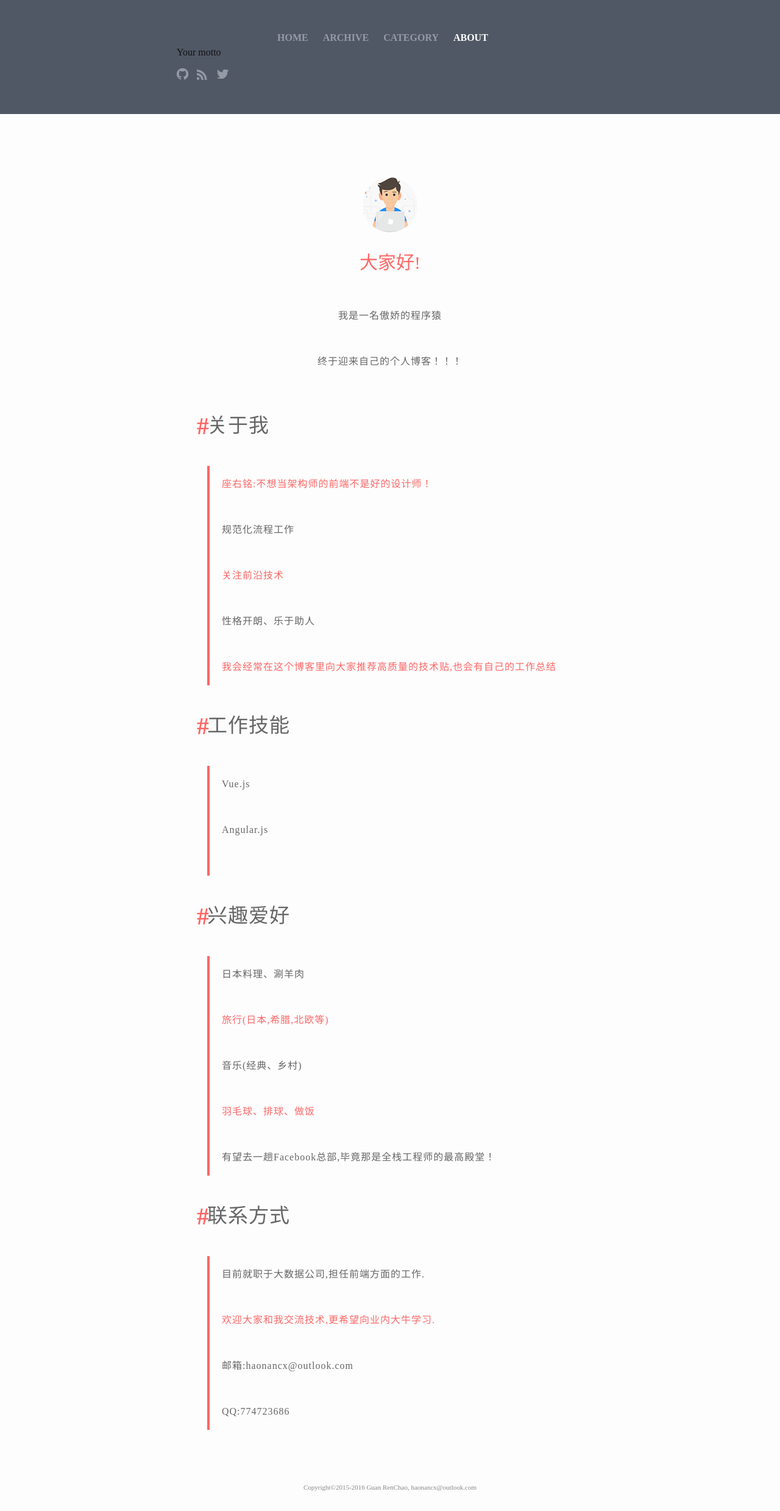
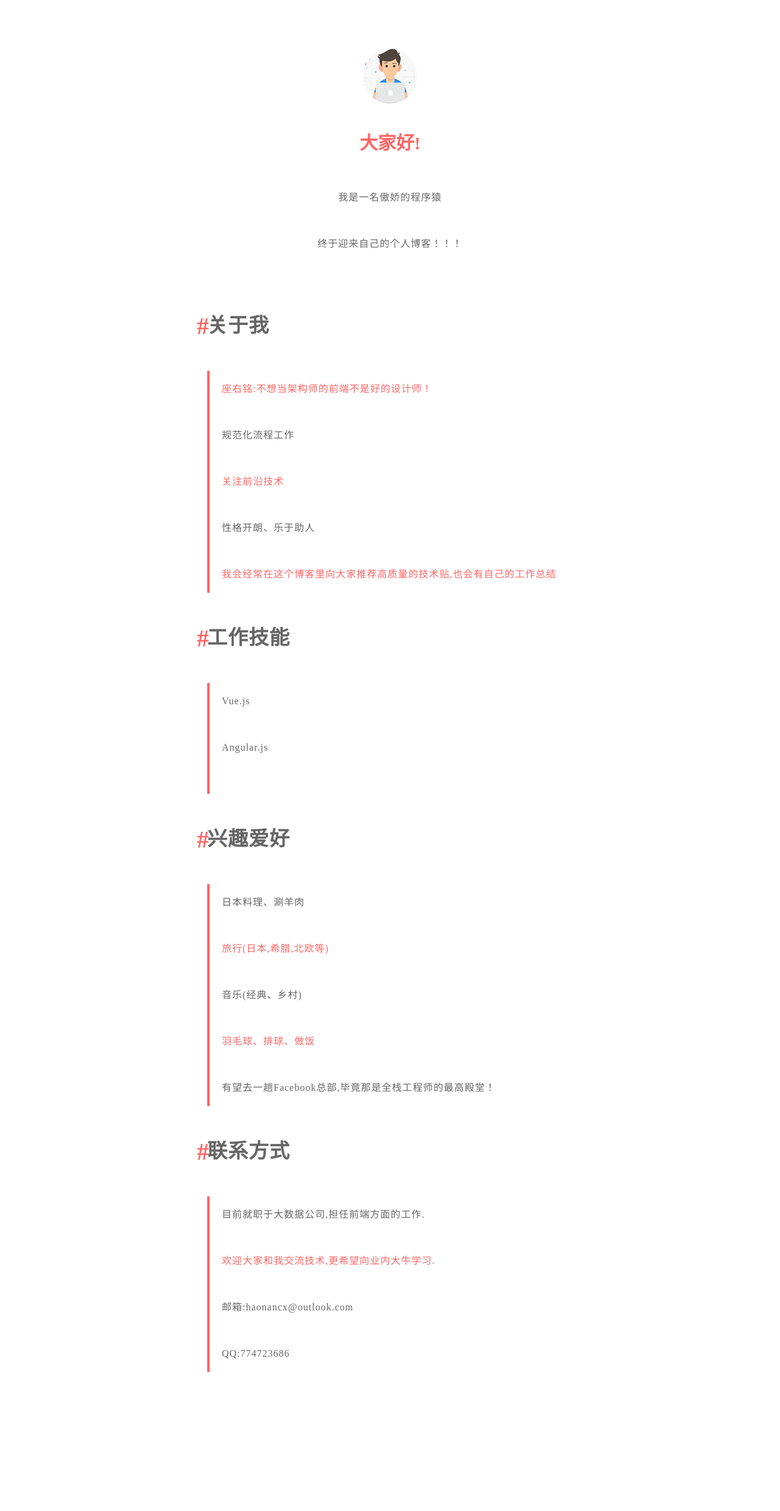
Before and after one commit to xtd420/Haonancx.github.io, a Jekyll site: the page about.html, which Jekyll copies as it is, in a window 1280 px wide. Shown: the whole page at 61% size. Built offline with Jekyll 4.4.1, drawn with Linux system fonts in a browser that asks for light colours; after the commit the page ends 2352 px from its top, so only the background shows below that.

Commit message:
delete style

```diff
--- a/_sass/_layout.scss
+++ b/_sass/_layout.scss
@@ -167,103 +167,10 @@ li {
 /**
  * About
  */
-.about {
-	color: #666;
-}
-h2,
-    p {
-        color: #666;
-        font-family: "Microsoft Yahei";
-        padding: 15px 0;
-        line-height: 30px;
-        letter-spacing: 1px;
-    }
+//.about {
+//	color: #666;
+//}
 
-    .about-main {
-        max-width: 600px;
-        margin: 50px auto 0;
-        padding: 0 30px 50px;
-        position: relative;
-    }
-
-    .aboutItem {
-        padding: 30px 0;
-        text-align: center;
-    }
-
-    .aboutItem p {
-        font-size: 16px;
-    }
-
-    .actorimg {
-        display: inline-block;
-        width: 90px;
-        height: 90px;
-        border-radius: 100%;
-        overflow: hidden;
-    }
-
-    .aboutItem h1 {
-        padding: 20px 0;
-        font-size: 30px;
-        color: #f66;
-        font-family: "Microsoft Yahei";
-    }
-
-    .aboutContact,
-    .aboutMe,
-    .Hobby,
-    .Work {
-        font-size: 22px;
-    }
-
-    .aboutContact h2:before,
-    .aboutMe h2:before,
-    .Hobby h2:before,
-    .Work h2:before {
-        content: "#";
-        color: #F66;
-        position: absolute;
-        margin: 1px 0 0 -17px;
-        font-size: 1.2em;
-        font-weight: bold;
-    }
-
-    .motto {
-        font-size: 20px;
-        color: #f66;
-    }
-
-    .aboutMe blockquote,
-    .Hobby blockquote,
-    .aboutContact blockquote,
-    .Work blockquote {
-        margin: 2em 0;
-        padding-left: 20px;
-        border-left: 4px solid #F66;
-    }
-
-    .Hobby blockquote p,
-    .aboutContact p,
-    .aboutMe p,
-    .Work p {
-        font-size: 16px;
-    }
-
-    @media screen and (max-width: 420px) {
-        .about-main {
-            max-width: 600px;
-            margin: 50px auto 0;
-            padding: 0 20px 50px;
-            position: relative;
-        }
-        .aboutContact h2:before,
-        .aboutMe h2:before,
-        .Hobby h2:before,
-        .Work h2:before {
-            margin: -2px 0 0 -16px;
-        }
-    }
 /**
  * Footer
  */
--- a/about.html
+++ b/about.html
@@ -1,6 +1,3 @@
----
-layout: default
----
 <style type="text/css">
 	h2,p{
      color: #666;
```
